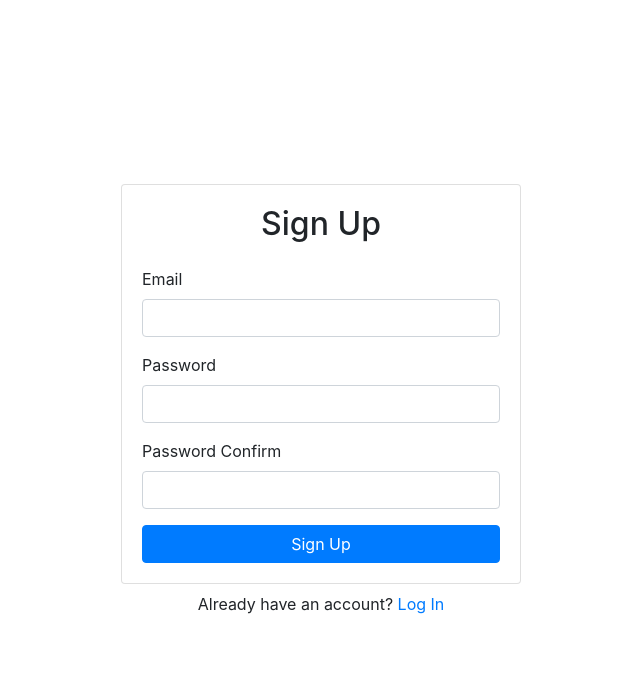
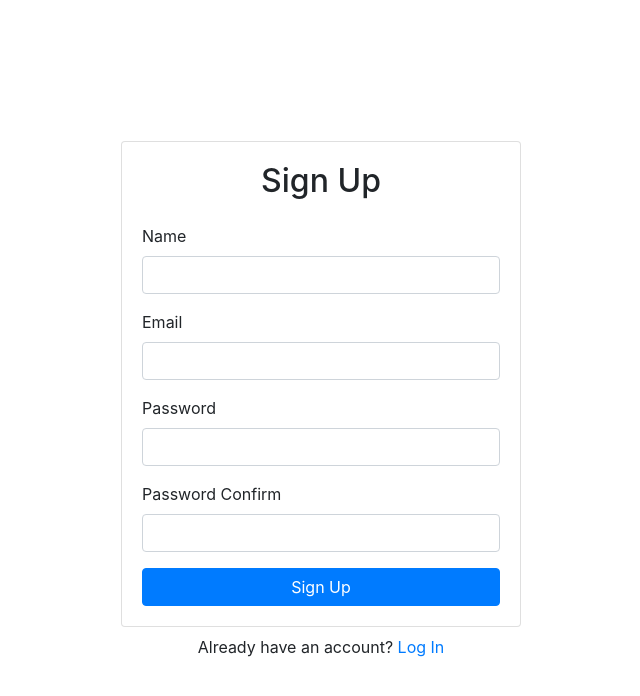
Before and after one commit to jpeavler/bug-tracker-ui, a React (Create React App) app: page /signup in a window 1280 px wide. Shown: the top 696 px of the page, without its empty margins (319-959 px from the left). Built offline with nearby package versions, Linux system fonts and the light colour scheme; no server answers.

Commit message:
Implemented user creation in MongoDB that contains Firebase correct uid value, need to clean up.

```diff
--- a/src/components/authentication/Signup.js
+++ b/src/components/authentication/Signup.js
@@ -4,10 +4,11 @@ import { Form, Button, Card, Alert } from 'react-bootstrap';
 import { useAuth } from "../../Context/AuthContext";
 
 export default function Signup() {
+    const nameRef = useRef();
     const emailRef = useRef();
     const passwordRef = useRef();
     const passwordConfirmRef = useRef();
-    const { signup } = useAuth();
+    const { signup, currentUser } = useAuth();
     const [error, setError] = useState("");
     const [loading, setLoading] = useState(false);
     const history = useHistory();
@@ -22,7 +23,20 @@ export default function Signup() {
         try {
             setError("");
             setLoading(true);
-            await signup(emailRef.current.value, passwordRef.current.value);
+            await signup(emailRef.current.value, passwordRef.current.value).then((response) => {
+                let newUser = {
+                    name : nameRef.current.value,
+                    admin : false,
+                    available : true,
+                    uid : response.user.uid
+                }
+                fetch(`${process.env.REACT_APP_API_URL}/api/users`, {
+                    method: 'POST',
+                    headers: { 'Content-Type' : 'application/json'},
+                    body : JSON.stringify(newUser)
+                });
+            });
+
             setLoading(false);
             history.push('/');
         } catch(error) {
@@ -37,6 +51,10 @@ export default function Signup() {
                     <h2 className="text-center mb-4">Sign Up</h2>
                     {error && <Alert variant="danger">{error}</Alert>}
                     <Form onSubmit={handleSubmit}>
+                        <Form.Group id="name">
+                            <Form.Label>Name</Form.Label>
+                            <Form.Control type="text" ref={nameRef} required/>
+                        </Form.Group>
                         <Form.Group id="email">
                             <Form.Label>Email</Form.Label>
                             <Form.Control type="email" ref={emailRef} required/>
```
